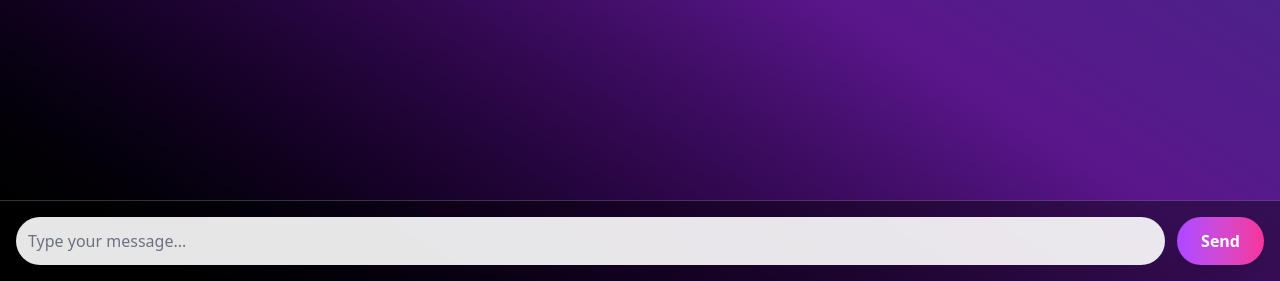
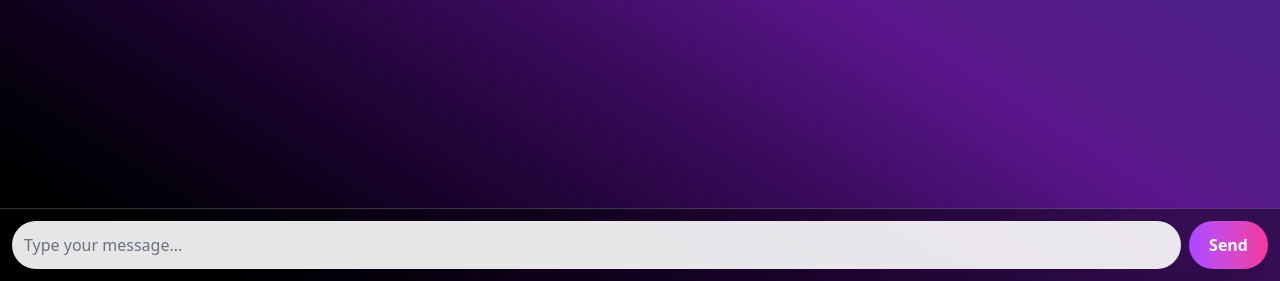
Before and after one commit to sangam-jangid/sangam-jangid, a Django app: page /Shop/chat/ in a window 1280 px wide. Shown: the part 519-800 px from the top of the page. Run offline with Django 5.2, Linux system fonts and the light colour scheme; the visitor is signed in with stand-in values (Sample User, id 1); data that the repository does not hold is empty; style sheets or scripts are compiled from the project's sources.

Commit message:
changes for chat.html

```diff
--- a/Shop/templates/shop/chat.html
+++ b/Shop/templates/shop/chat.html
@@ -14,7 +14,7 @@
     }
   </style>
 </head>
-<body class="bg-gradient-to-tr from-black via-purple-900 to-indigo-900 h-screen flex flex-col">
+<body class="bg-gradient-to-tr from-black via-purple-900 to-indigo-900 h-[100vh] flex flex-col overflow-y-hidden">
 
   <div class="flex-grow overflow-y-scroll p-5 space-y-3" id="chat-box">
     {% for message in messages %}
@@ -44,15 +44,17 @@
     {% endfor %}
   </div>
 
-  <form method="post" action="{% url 'send_message' %}" class="p-4 bg-black/40 backdrop-blur flex flex-wrap gap-3 border-t border-white/20">
+<form method="post" action="{% url 'send_message' %}"
+  class="p-3 bg-black/40 backdrop-blur flex items-center gap-2 border-t border-white/20 w-full relative bottom-0 left-0 right-0">
   {% csrf_token %}
   <input name="message" placeholder="Type your message..."
-      class="flex-grow min-w-0 p-3 rounded-full bg-white/90 text-black focus:outline-none focus:ring-2 focus:ring-purple-500 transition placeholder-gray-500" />
+    class="p-3 rounded-full w-full bg-white/90 text-black focus:outline-none focus:ring-2 focus:ring-purple-500 transition placeholder-gray-500 min-w-0" />
   <button type="submit"
-      class="px-6 py-3 rounded-full bg-gradient-to-r from-purple-500 to-pink-500 text-white font-bold hover:scale-105 transition shadow-lg whitespace-nowrap">
+    class="px-5 py-3 rounded-full bg-gradient-to-r from-purple-500 to-pink-500 text-white font-bold hover:scale-105 transition shadow-lg">
     Send
   </button>
 </form>
+
 
 
   <script>
```
Lines whose indentation alone changed are shown as unchanged.
